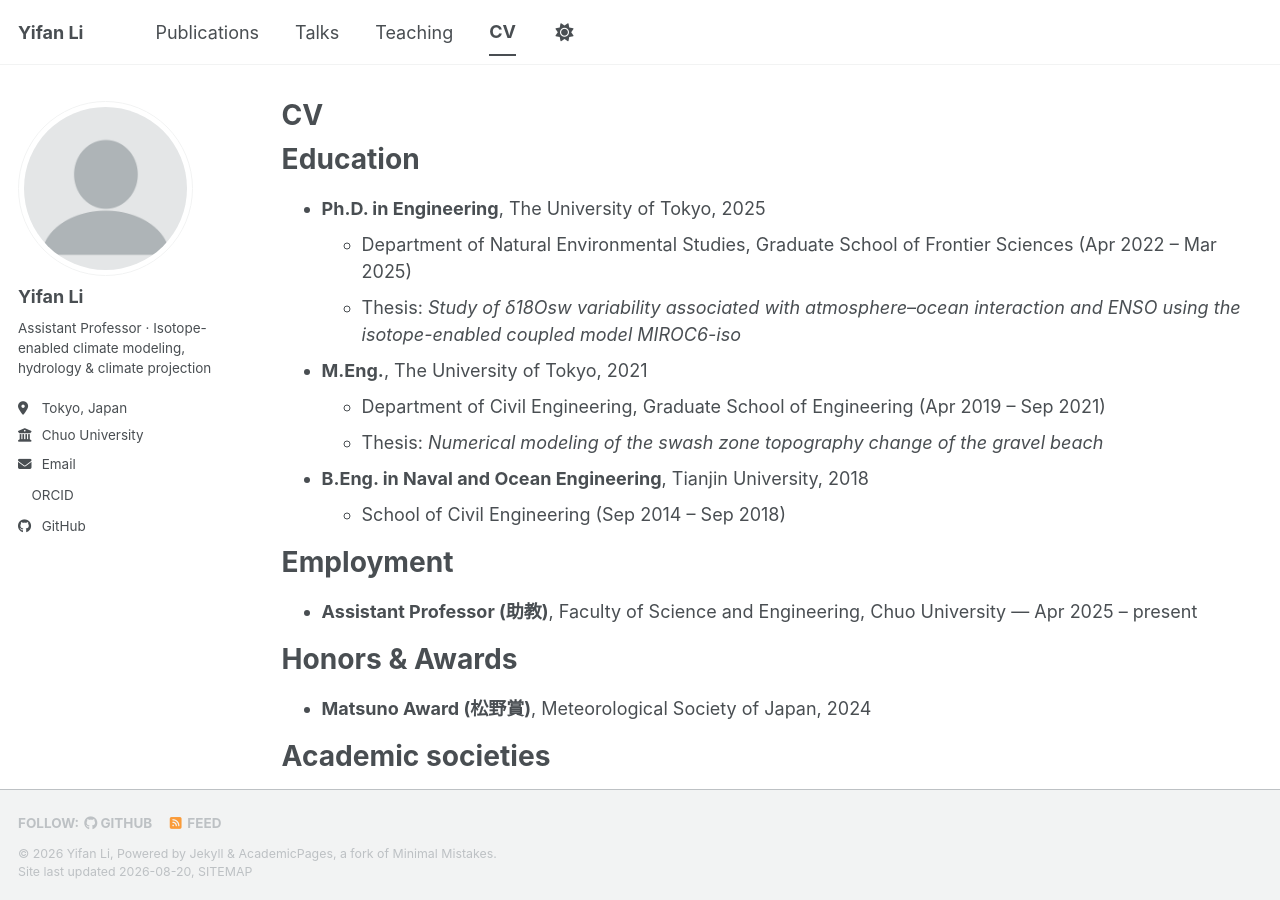
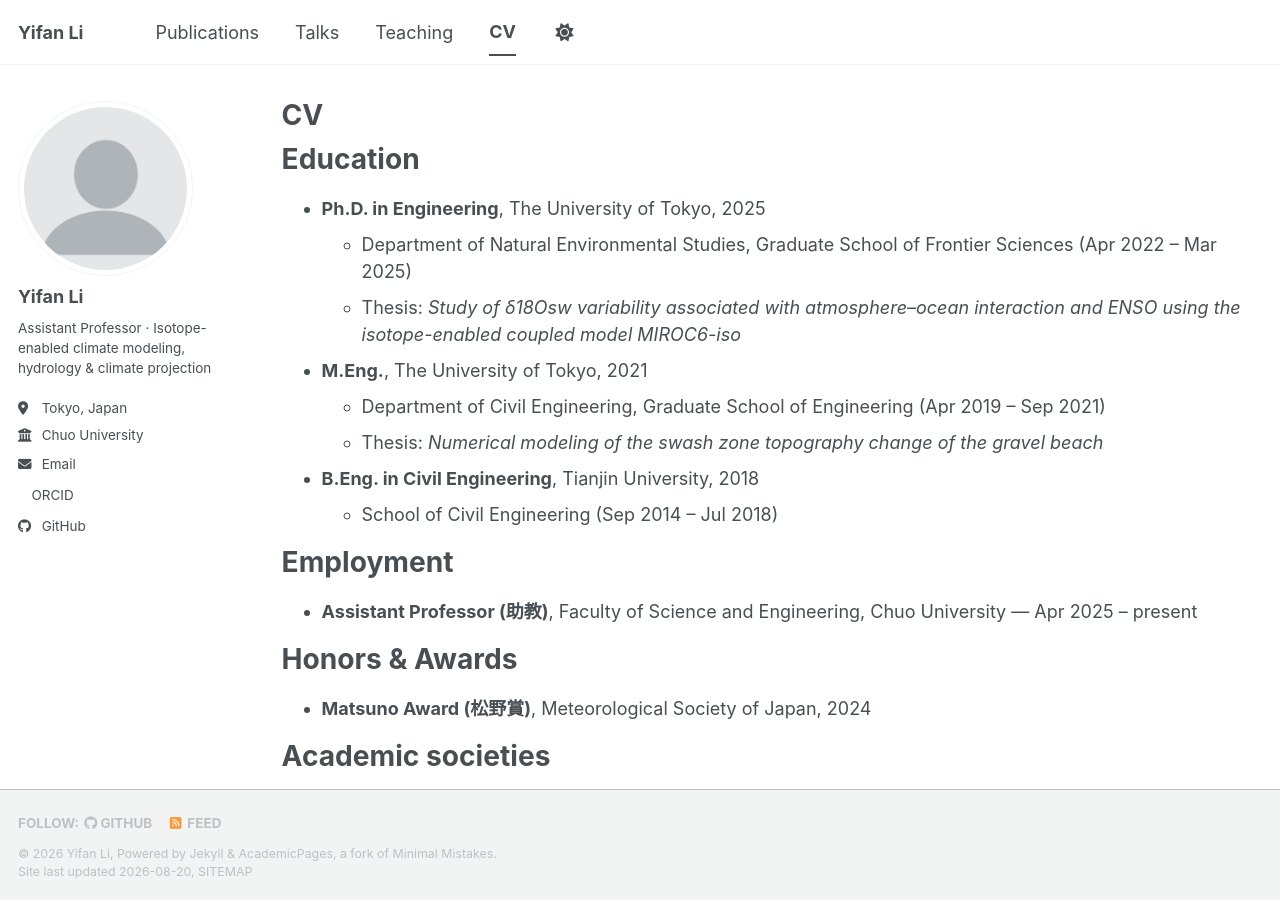
Before and after one commit to Yifanli-9/yifanli-9.github.io, a Jekyll site: the page built from _pages/cv.md, in a window 1280 px wide and 900 px high. Built offline with Jekyll 4.4.1, drawn with Linux system fonts in a browser that asks for light colours; a style sheet for code colours, icons or effects is not loaded.

Commit message:
Update education section in CV
Co-Authored-By: Claude Fable 5 <noreply@anthropic.com>

```diff
--- a/_pages/cv.md
+++ b/_pages/cv.md
@@ -17,8 +17,8 @@ Education
 * **M.Eng.**, The University of Tokyo, 2021
   * Department of Civil Engineering, Graduate School of Engineering (Apr 2019 – Sep 2021)
   * Thesis: *Numerical modeling of the swash zone topography change of the gravel beach*
-* **B.Eng. in Naval and Ocean Engineering**, Tianjin University, 2018
-  * School of Civil Engineering (Sep 2014 – Sep 2018)
+* **B.Eng. in Civil Engineering**, Tianjin University, 2018
+  * School of Civil Engineering (Sep 2014 – Jul 2018)
 
 Employment
 ======
```
